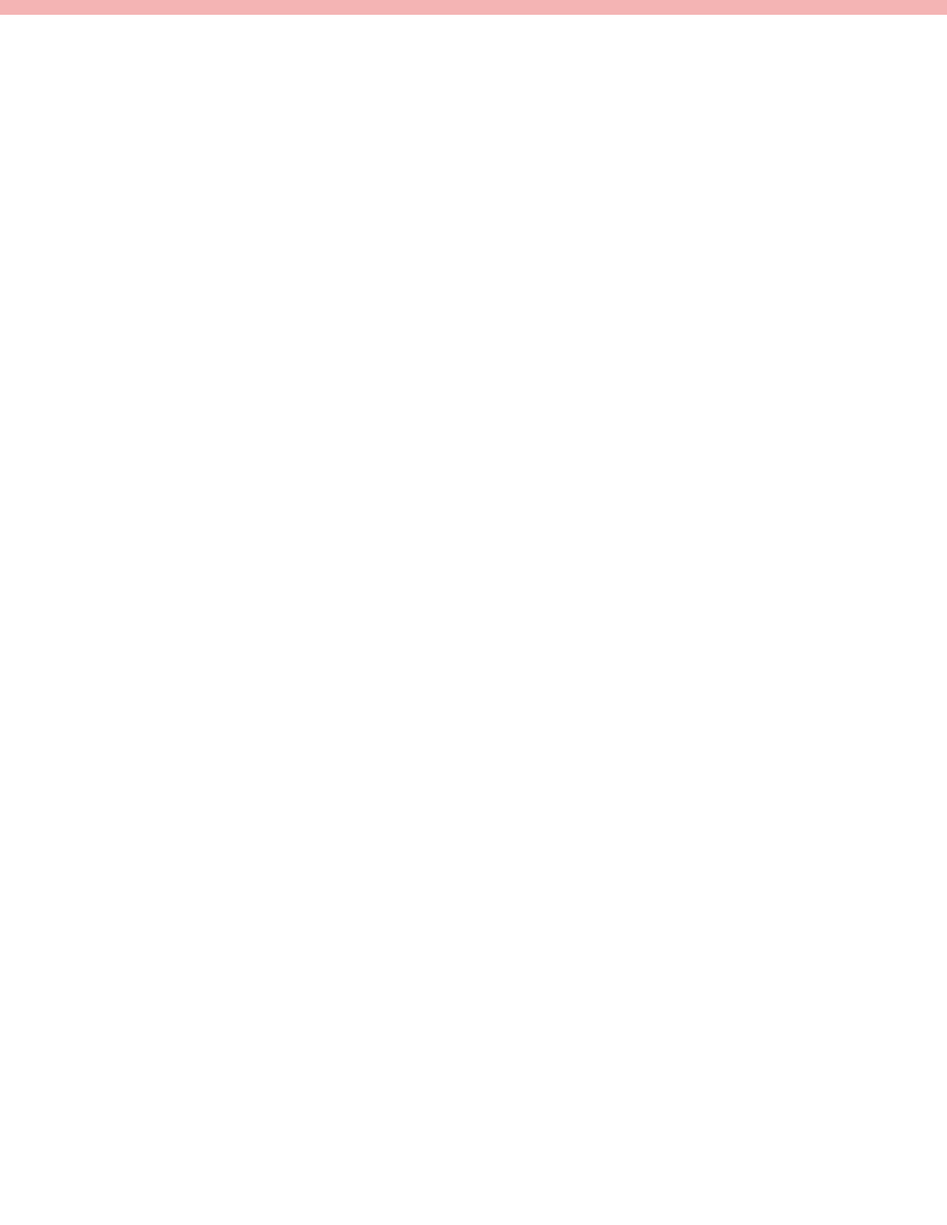
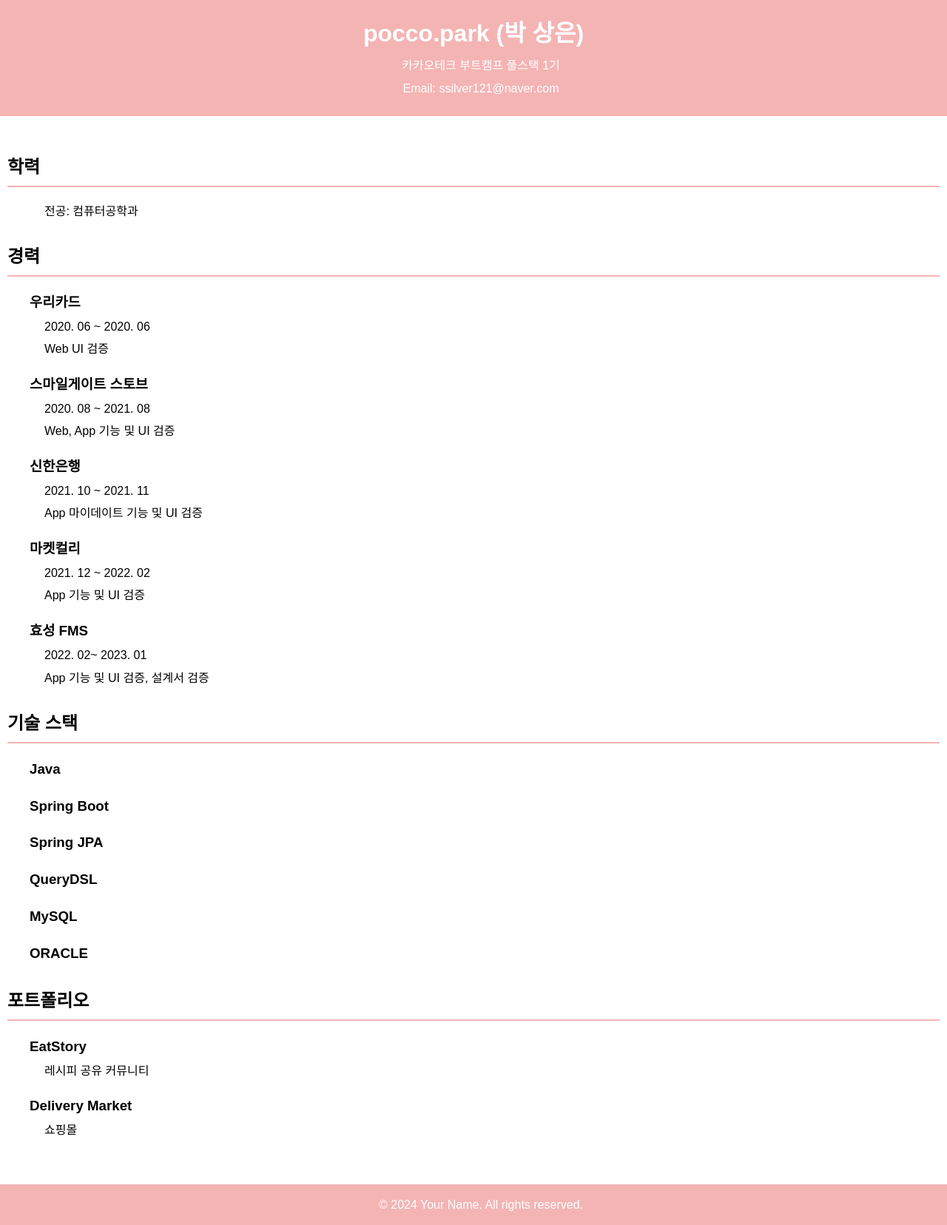
Before and after one commit to ddangme/kakao_resume, a plain HTML site: page index.html in a window 1280 px wide. Shown: the whole page at 74% size. Before the commit the page ends 800 px from the top, so only its background shows below. Drawn offline with Linux system fonts and the light colour scheme.

Commit message:
docs: add info

```diff
--- a/index.html
+++ b/index.html
@@ -11,13 +11,72 @@
 </head>
 <body>
 <header>
-
+    <div class="container">
+        <h1>pocco.park (박 상은)</h1>
+        <p>카카오테크 부트캠프 풀스택 1기</p>
+        <p>Email: ssilver121@naver.com</p>
+    </div>
 </header>
 <main>
-
+    <section>
+        <h2>학력</h2>
+        <div class="info">
+            <p>전공: 컴퓨터공학과</p>
+        </div>
+    </section>
+    <section>
+        <h2>경력</h2>
+        <div class="info">
+            <h3>우리카드</h3>
+            <p>2020. 06 ~ 2020. 06</p>
+            <p>Web UI 검증</p>
+        </div>
+        <div class="info">
+            <h3>스마일게이트 스토브</h3>
+            <p>2020. 08 ~ 2021. 08</p>
+            <p>Web, App 기능 및 UI 검증</p>
+        </div>
+        <div class="info">
+            <h3>신한은행</h3>
+            <p>2021. 10 ~ 2021. 11</p>
+            <p>App 마이데이트 기능 및 UI 검증</p>
+        </div>
+        <div class="info">
+            <h3>마켓컬리</h3>
+            <p>2021. 12 ~ 2022. 02</p>
+            <p>App 기능 및 UI 검증</p>
+        </div>
+        <div class="info">
+            <h3>효성 FMS</h3>
+            <p>2022. 02~ 2023. 01</p>
+            <p>App 기능 및 UI 검증, 설계서 검증</p>
+        </div>
+    </section>
+    <section>
+        <h2>기술 스택</h2>
+        <div class="info">
+            <h3>Java</h3>
+            <h3>Spring Boot</h3>
+            <h3>Spring JPA</h3>
+            <h3>QueryDSL</h3>
+            <h3>MySQL</h3>
+            <h3>ORACLE</h3>
+        </div>
+    </section>
+    <section>
+        <h2>포트폴리오</h2>
+        <div class="info">
+            <h3>EatStory</h3>
+            <p>레시피 공유 커뮤니티</p>
+            <h3>Delivery Market</h3>
+            <p>쇼핑몰</p>
+        </div>
+    </section>
 </main>
 <footer>
-
+    <div class="container">
+        <p>&copy; 2024 Your Name. All rights reserved.</p>
+    </div>
 </footer>
 </body>
 </html>
--- a/styles.css
+++ b/styles.css
@@ -1,13 +1,127 @@
 body {
-    font-family: Noto Sans KR, sans-serif;
+    font-family: 'Noto+Sans+KR', sans-serif;
     margin: 0;
     padding: 0;
     line-height: 1.6;
 }
 
+.container {
+    width: 80%;
+    margin: auto;
+}
+
 header {
     background: #F4B4B4;
     color: white;
-    padding: 10px 0;
+    padding: 20px 0;
     text-align: center;
 }
+
+header h1 {
+    margin: 0;
+}
+
+main {
+    margin: 20px 0;
+    padding: 10px;
+}
+
+section {
+    margin-bottom: 30px;
+}
+
+h2 {
+    border-bottom: 2px solid #F4B4B4;
+    padding-bottom: 5px;
+}
+
+h3 {
+    margin-top: 20px;
+    margin-bottom: 5px;
+}
+
+p {
+    margin-left: 20px;
+    margin-bottom: 5px;
+    margin-top: 5px
+}
+
+ul {
+    list-style: none;
+    padding: 0;
+}
+
+ul li {
+    padding: 5px 0;
+}
+
+a {
+    color: #F4B4B4;
+    text-decoration: none;
+}
+
+a:hover {
+    text-decoration: underline;
+}
+
+footer {
+    background: #F4B4B4;
+    color: white;
+    text-align: center;
+    padding: 10px 0;
+}
+
+.info {
+    margin-left: 30px;
+}
+
+/* 반응형 디자인 */
+@media (max-width: 768px) {
+    body {
+        font-size: 14px;
+    }
+
+    .container {
+        width: 90%;
+    }
+
+    header {
+        padding: 20px 0;
+    }
+
+    section {
+        margin: 10px;
+        padding: 5px;
+    }
+
+    h2 {
+        font-size: 1.2em;
+    }
+
+    ul li {
+        padding: 3px 0;
+    }
+}
+
+@media (max-width: 480px) {
+    body {
+        font-size: 12px;
+    }
+
+    header h1 {
+        font-size: 1.5em;
+    }
+
+    section {
+        margin: 5px;
+        padding: 3px;
+    }
+
+    h2 {
+        font-size: 1em;
+    }
+
+    ul li {
+        padding: 2px 0;
+    }
+}
```
